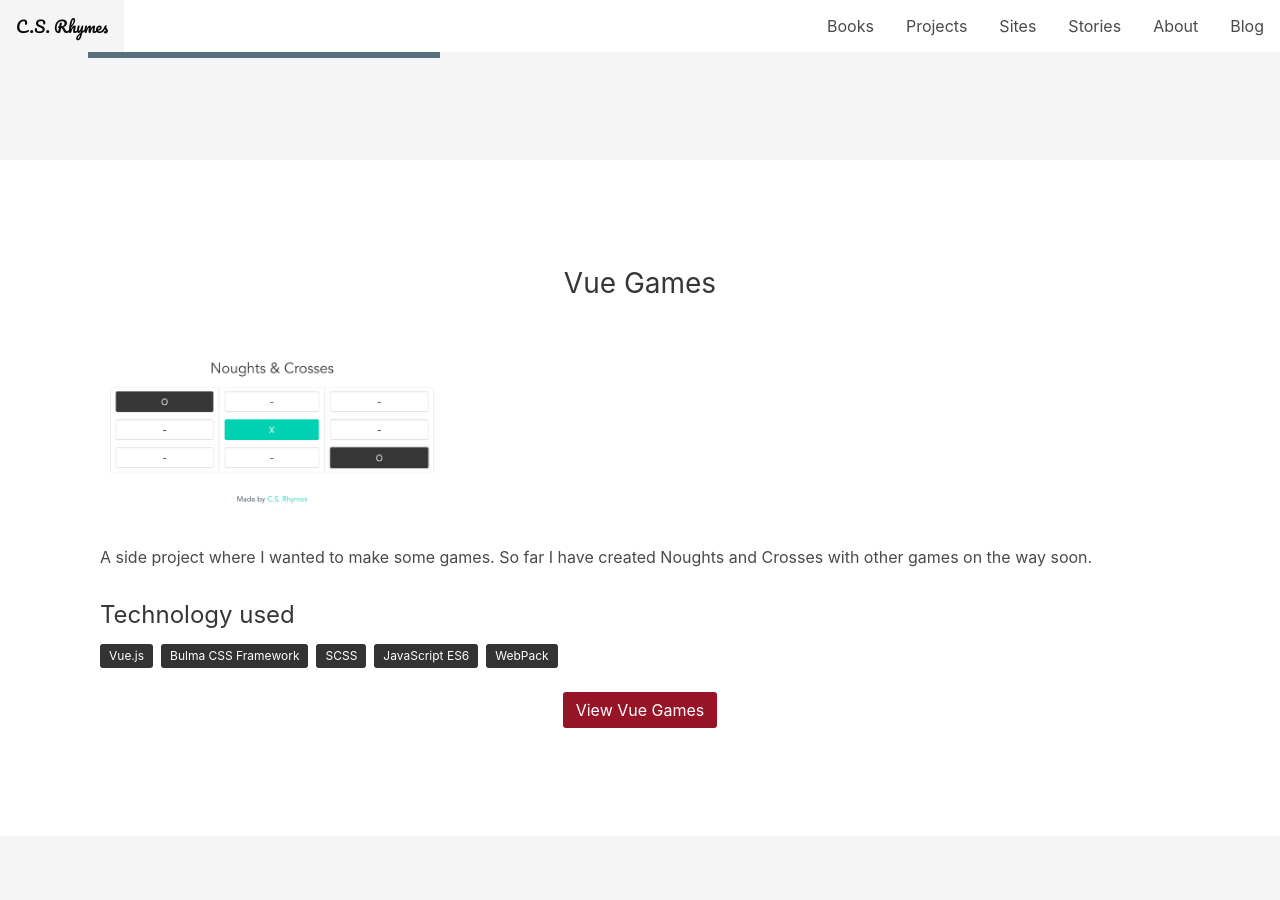
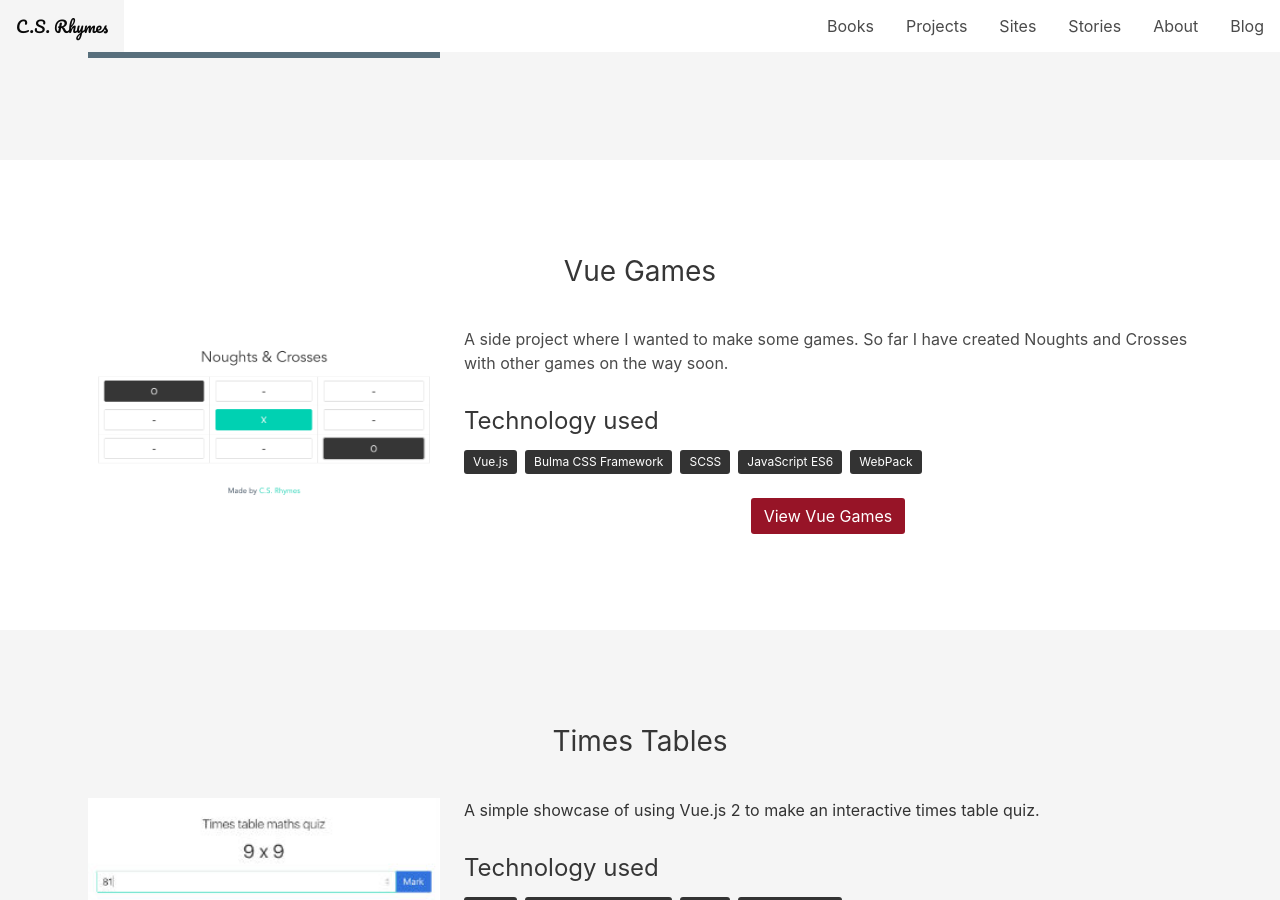
Before and after one commit to chrisrhymes/chrisrhymes.github.io, a Jekyll site: the page built from projects.html, in a window 1280 px wide and 900 px high, scrolled down 1196 px. Built offline with Jekyll 4.4.1, drawn with Linux system fonts in a browser that asks for light colours; nearby versions of some CDN libraries.

Commit message:
Layout updates

```diff
--- a/projects.html
+++ b/projects.html
@@ -56,6 +56,7 @@ permalink: /projects/
 	<div class="hero-body">
 		<div class="container">
 			<section class="section">
+				<div class="columns is-multiline">
 					<div class="column is-12">
 						<h2 class="has-text-centered">Vue Games</h2>
 					</div>
@@ -76,6 +77,7 @@ permalink: /projects/
 							<a href="http://www.csrhymes.com/vue-game" class="button is-info">View Vue Games</a>
 						</div>
 					</div>
+				</div>
 			</section>
 		</div>
 	</div>
@@ -85,6 +87,7 @@ permalink: /projects/
 	<div class="hero-body">
 		<div class="container">
 			<section class="section">
+				<div class="columns is-multiline">
 					<div class="column is-12">
 						<h2 class="has-text-centered">Times Tables</h2>
 					</div>
@@ -104,6 +107,7 @@ permalink: /projects/
 							<a href="http://www.csrhymes.com/times-tables" class="button is-info">View Times Tables</a>
 						</div>
 					</div>
+				</div>
 			</section>
 		</div>
 	</div>
@@ -112,6 +116,7 @@ permalink: /projects/
 	<div class="hero-body">
 		<div class="container">
 			<section class="section">
+				<div class="columns is-multiline">
 					<div class="column is-12">
 						<h2 class="has-text-centered">Choosing a Mac</h2>
 					</div>
```
Lines whose indentation alone changed are shown as unchanged.
